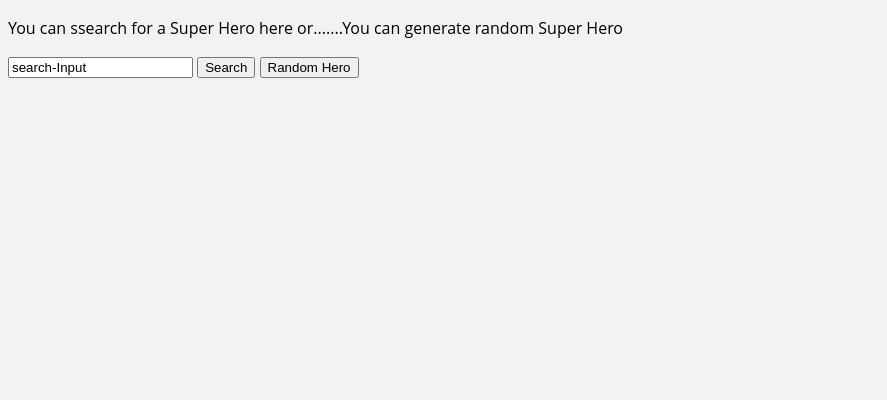
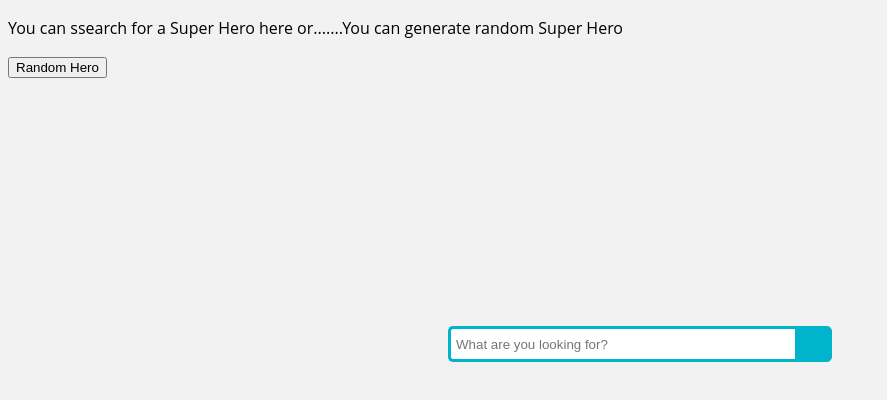
Before and after one commit to AdityaSrivastav5/Super_Hero_App, a plain HTML site: page index.html in a window 1280 px wide. Shown: the part 56-456 px from the top of the page, without its empty margins (0-887 px from the left). Drawn offline with Linux system fonts and the light colour scheme.

Commit message:
index.html

```diff
--- a/index.html
+++ b/index.html
@@ -11,8 +11,14 @@
 <body>
   <h2>🌟 Super Hero App</h2>
   <p>You can ssearch for a Super Hero here or.......You can generate random Super Hero</p>
-  <input id="Search-Input" type="text" value="search-Input">
-  <button id="searchButton">Search</button>
+  <div class="wrap">
+   <div class="search">
+      <input type="text" class="searchTerm" placeholder="What are you looking for?">
+      <button type="submit" class="searchButton">
+        <i class="fa fa-search"></i>
+     </button>
+   </div>
+</div>
   <button id="heroButton">Random Hero</button>
   </br>
   <div id="heroImg">
```
